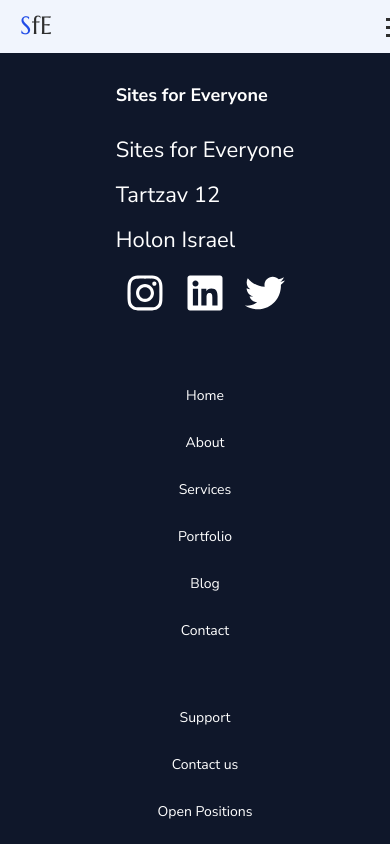
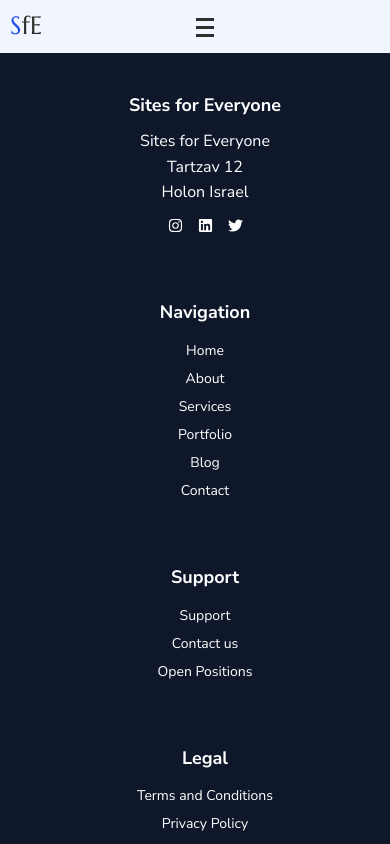
Before and after one commit to lionsgrandson/sites_for_everyone5.0, a React (Create React App) app: page /blog in a window 390 px wide. Shown: the top 844 px of the page. Built offline with nearby package versions, Linux system fonts and the light colour scheme.

Commit message:
style(footer and menu): responsive design

```diff
--- a/src/components/footer/footer.css
+++ b/src/components/footer/footer.css
@@ -1,21 +1,29 @@
+/* footer.css */
 .footerContainer {
   background: #0f172a;
   color: white;
-  padding: 2rem;
+  padding: 4rem 2rem;
   width: 100%;
 }
 
 .footerDiv {
   display: flex;
-  justify-content: space-around;
-  padding-top: 5rem;
-  font-family: "Nunito Sans", sans-serif;
-  font-size: 2.2rem;
-  font-weight: 400;
-  line-height: 4.5rem;
-  text-align: start;
+  justify-content: space-between;
   flex-wrap: wrap;
-  width: 100%;
+  max-width: 1200px;
+  margin: 0 auto;
+  gap: 2rem;
+}
+
+.footerSection {
+  flex: 1;
+  min-width: 200px;
+}
+
+.footerH3 {
+  font-size: 2.4rem; /* Full size for desktop */
+  margin-bottom: 1rem;
+  color: var(--white);
 }
 
 ul {
@@ -24,73 +32,73 @@
   margin: 0;
 }
 
-.footerH3 {
-  margin-top: 0;
-  font-size: 2.4rem;
-  color: var(--white);
+.socialsLi {
+  display: flex;
+  gap: 1.5rem;
+  margin-top: 1rem;
 }
 
-.socialsLi {
-  display: flex;
-  gap: 2.8rem;
+.socialsLi a {
+  color: white;
+  font-size: 2rem; /* Full size for desktop */
 }
 
 .footerSubMenu a {
   color: white;
   text-decoration: none;
-  font-size: 1.8rem;
+  font-size: 1.8rem; /* Full size for desktop */
+  line-height: 2;
 }
 
 .footerSubMenu a:hover {
   text-decoration: underline;
 }
 
-.footerSubMenu {
-  margin-bottom: 2rem;
+.copyright {
+  text-align: center;
+  margin-top: 2rem;
+  font-size: 1rem; /* Full size for desktop */
 }
 
-/* Responsive Design */
 @media screen and (max-width: 768px) {
   .footerDiv {
     flex-direction: column;
     align-items: center;
-    padding-top: 2rem;
   }
 
-  .footerSubMenu {
+  .footerSection {
+    width: 100%;
     text-align: center;
-    padding: 1rem 0;
+    margin-bottom: 2rem;
   }
 
   .socialsLi {
     justify-content: center;
-    gap: 2rem;
   }
 
   .footerH3 {
-    font-size: 2rem;
-    margin-bottom: 1rem;
+    font-size: 2rem; /* Slightly smaller for mobile */
+  }
+
+  .socialsLi a {
+    font-size: 1.5rem; /* Slightly smaller for mobile */
   }
 
   .footerSubMenu a {
-    font-size: 1.6rem;
+    font-size: 1.6rem; /* Slightly smaller for mobile */
   }
 }
 
 @media screen and (max-width: 480px) {
   .footerContainer {
-    padding: 1rem;
-  }
-
-  .footerDiv {
-    padding-top: 1rem;
+    padding: 2rem 1rem;
   }
 
   .footerH3 {
-    font-size: 1.8rem;
+    font-size: 1.8rem; /* Smaller for very small screens */
   }
 
   .footerSubMenu a {
-    font-size: 1.4rem;
+    font-size: 1.4rem; /* Smaller for very small screens */
   }
 }
--- a/src/components/footer/footer.js
+++ b/src/components/footer/footer.js
@@ -1,31 +1,44 @@
+// Footer.jsx
+import React from "react";
 import "./footer.css";
 import { FaTwitter, FaLinkedin, FaInstagram } from "react-icons/fa";
 
 export default function Footer() {
-  const Year = new Date();
+  const Year = new Date().getFullYear();
 
   return (
-    <div className="footerContainer">
+    <footer className="footerContainer">
       <div className="footerDiv">
-        <div>
+        <div className="footerSection">
           <h3 className="footerH3">Sites for Everyone</h3>
           <ul>
             <li>Sites for Everyone</li>
             <li>Tartzav 12</li>
             <li>Holon Israel</li>
-            <li className="socialsLi footerSubMenu">
-              <a href="https://www.instagram.com/moshe_blackberg/">
-                <FaInstagram size={40} />
+            <li className="socialsLi">
+              <a
+                href="https://www.instagram.com/moshe_blackberg/"
+                aria-label="Instagram"
+              >
+                <FaInstagram />
               </a>
-              <a href="https://www.linkedin.com/in/moshe-schwartzberg-ab54401a7/">
-                <FaLinkedin size={40} />
+              <a
+                href="https://www.linkedin.com/in/moshe-schwartzberg-ab54401a7/"
+                aria-label="LinkedIn"
+              >
+                <FaLinkedin />
               </a>
-              <a href="https://x.com/MosheBlackberg">
-                <FaTwitter size={40} />
+              <a
+                href="https://x.com/MosheBlackberg"
+                aria-label="Twitter"
+              >
+                <FaTwitter />
               </a>
             </li>
           </ul>
         </div>
+        <div className="footerSection">
+          <h3 className="footerH3">Navigation</h3>
           <ul className="footerSubMenu">
             <li>
               <a href="/">Home</a>
@@ -46,6 +59,9 @@
               <a href="/contact">Contact</a>
             </li>
           </ul>
+        </div>
+        <div className="footerSection">
+          <h3 className="footerH3">Support</h3>
           <ul className="footerSubMenu">
             <li>
               <a href="/contact">Support</a>
@@ -57,6 +73,9 @@
               <a href="/contact">Open Positions</a>
             </li>
           </ul>
+        </div>
+        <div className="footerSection">
+          <h3 className="footerH3">Legal</h3>
           <ul className="footerSubMenu">
             <li>
               <a href="/terms">Terms and Conditions</a>
@@ -66,7 +85,10 @@
             </li>
           </ul>
         </div>
-      <p>© {Year.getFullYear()} Sites for Everyone, all rights reserved. </p>
       </div>
+      <p className="copyright">
+        © {Year} Sites for Everyone, all rights reserved.
+      </p>
+    </footer>
   );
 }
--- a/src/components/menu/menu.css
+++ b/src/components/menu/menu.css
@@ -1,13 +1,13 @@
 .menu-div {
   display: flex;
-  justify-content: space-between; /* Align logo to the left and menu to the right */
+  justify-content: space-between;
   align-items: center;
-  padding: 1rem 2rem;
+  padding: 1rem; /* Changed from 2rem to 1rem */
   position: relative;
   flex-wrap: wrap;
   width: 100%;
+  align-content: space-between;
 }
-
 .logo-link {
   text-decoration: none; /* Remove underline from the logo link */
 }
@@ -31,6 +31,8 @@
   align-items: center;
   justify-content: space-evenly; /* Evenly space the menu items */
   flex-grow: 1;
+  width: 80%; /* Reduced width to make the menu narrower */
+  max-width: 1200px; /* Optional: Set a max-width to prevent it from being too wide */
 }
 
 .menu-list {
@@ -56,20 +58,6 @@
   gap: 2rem; /* Increase the gap for more space between elements */
 }
 
-.CalltoActionNav {
-  padding: 0.8rem 1.5rem;
-  border-radius: 5.2rem;
-  background: linear-gradient(90deg, #214ce7 0%, #5c48ad 99.99%);
-}
-
-.CalltoActionNav a {
-  font-family: Nunito, sans-serif;
-  font-size: 1.8rem;
-  font-weight: 400;
-  color: #ffffff;
-  text-decoration: none;
-}
-
 .ilFlagNav {
   width: 40px;
   height: 40px;
@@ -84,8 +72,7 @@
     font-size: 3rem;
   }
 
-  .menu-list li a,
-  .CalltoActionNav a {
+  .menu-list li a {
     font-size: 1.6rem;
   }
 }
@@ -93,11 +80,10 @@
 @media (max-width: 768px) {
   .menu-div {
     flex-direction: column;
-    align-items: flex-start; /* Align items to the left */
+    align-items: center; /* Changed from flex-start to center */
   }
-
   .hamburger {
-    display: flex; /* Show hamburger button on smaller screens */
+    display: flex;
     flex-direction: column;
     justify-content: space-around;
     width: 30px;
@@ -107,10 +93,10 @@
     cursor: pointer;
     position: absolute;
     top: 1.5rem;
-    right: 2rem;
-    z-index: 10; /* Ensure button is on top */
+    left: 50%; /* Center horizontally */
+    transform: translateX(-50%); /* Ensure perfect centering */
+    z-index: 10;
   }
-
   .hamburger-bar {
     width: 100%;
     height: 3px;
@@ -134,7 +120,7 @@
     display: none; /* Hide menu container by default on smaller screens */
     flex-direction: column; /* Stack items vertically when visible */
     align-items: center;
-    width: 100%;
+    width: 100%; /* Full width when open */
   }
 
   .menu-container.open {
@@ -154,11 +140,6 @@
     margin-top: 1rem;
   }
 
-  .CalltoActionNav {
-    width: 100%;
-    text-align: center;
-  }
-
   .flag-link {
     margin-top: 1rem;
   }
@@ -169,8 +150,18 @@
     font-size: 2.5rem;
   }
 
-  .menu-list li a,
-  .CalltoActionNav a {
+  .menu-list li a {
     font-size: 1.4rem;
   }
 }
+
+/* Styles for Btn component */
+.menu-actions .btn-btn {
+  width: auto; /* Adjust width as needed */
+}
+
+@media (max-width: 768px) {
+  .menu-actions .btn-btn {
+    width: 100%; /* Full width on smaller screens */
+  }
+}
--- a/src/components/menu/menu.js
+++ b/src/components/menu/menu.js
@@ -51,9 +51,12 @@
         </ul>
 
         <div className="menu-actions">
-          <div className="CalltoActionNav">
-            <a href="/contact">Get Started</a>
-          </div>
+          <Btn
+            btnHref="/contact"
+            bntTxt="Get Started"
+            WoBcls={false}
+            wAoN={true}
+          />
           <a
             href="#"
             className="flag-link"
```
Lines whose indentation alone changed are shown as unchanged.
